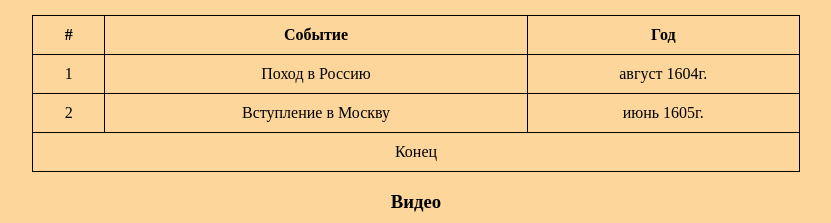
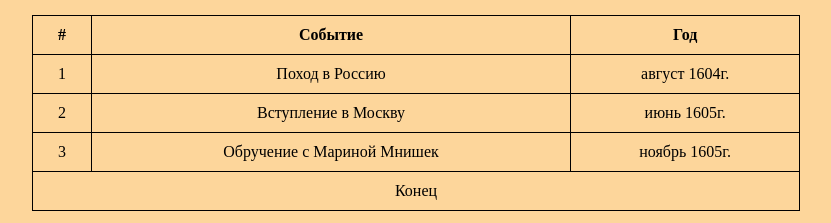
Before and after one commit to AlterLego1/Falsedmitry, a plain HTML site: page index.html in a window 1280 px wide. Shown: the part 1082-1305 px from the top of the page, without its empty margins (224-1055 px from the left). Drawn offline with Linux system fonts and the light colour scheme.

Commit message:
changed document

```diff
--- a/index.html
+++ b/index.html
@@ -4,7 +4,7 @@
     <meta charset="UTF-8">
     <meta name="viewport" content="width=device-width, initial-scale=1.0">
     <link rel="stylesheet" href="styles.css">
-    <title>Document</title>
+    <title>Falsedmitry</title>
 </head>
 <body>
  <header class="header">
@@ -43,6 +43,10 @@
     <td>2</td>
     <td>Вступление в Москву</td>
     <td>июнь 1605г.</td>
+   </tr>
+   <td>3</td>
+    <td>Обручение с Мариной Мнишек</td>
+    <td>ноябрь 1605г.</td>
    </tr>
   </tbody>
   <tfoot>
```
